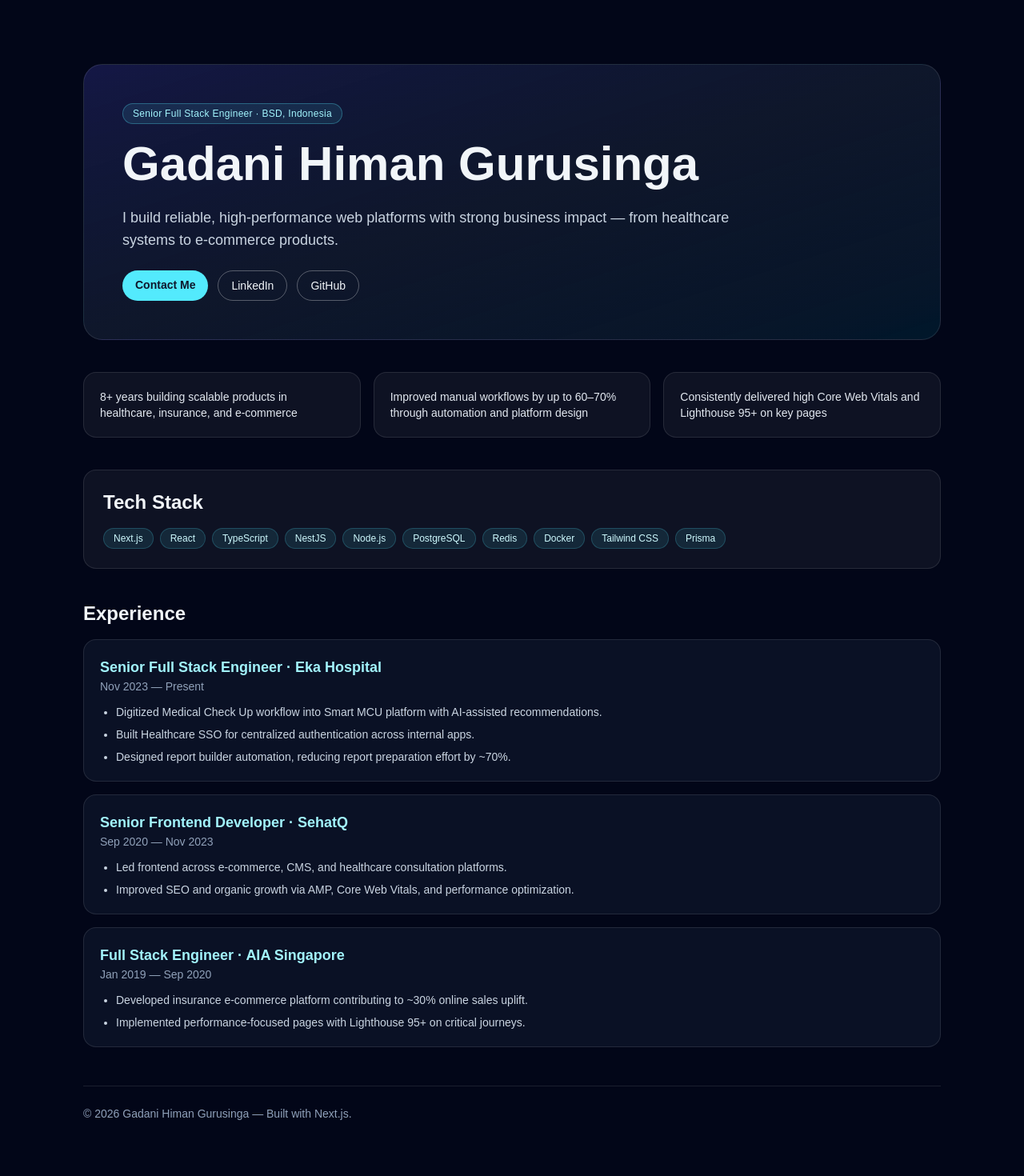
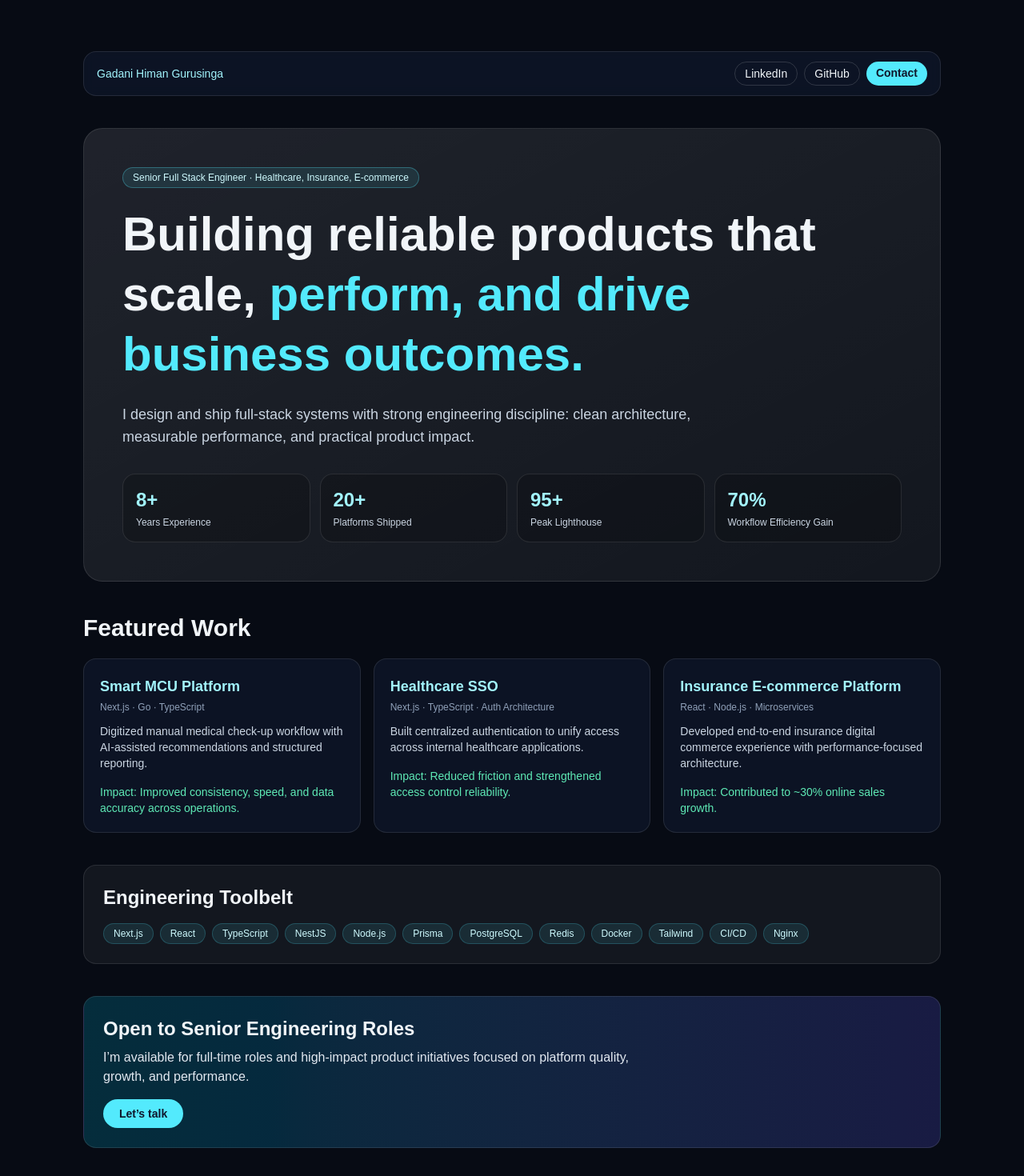
Before and after one commit to agentlucas/portfolio-next, a Next.js app: page / in a window 1280 px wide. Shown: the top 1470 px of the page at 80% size. Built offline with nearby package versions, Linux system fonts and the light colour scheme.

Commit message:
Refresh portfolio UI with modern recruiter-focused layout

```diff
--- a/src/app/page.tsx
+++ b/src/app/page.tsx
@@ -1,136 +1,129 @@
-const highlights = [
-  "8+ years building scalable products in healthcare, insurance, and e-commerce",
-  "Improved manual workflows by up to 60–70% through automation and platform design",
-  "Consistently delivered high Core Web Vitals and Lighthouse 95+ on key pages",
+const metrics = [
+  { label: "Years Experience", value: "8+" },
+  { label: "Platforms Shipped", value: "20+" },
+  { label: "Peak Lighthouse", value: "95+" },
+  { label: "Workflow Efficiency Gain", value: "70%" },
 ];
 
-const skills = [
+const featuredProjects = [
+  {
+    title: "Smart MCU Platform",
+    stack: "Next.js · Go · TypeScript",
+    summary:
+      "Digitized manual medical check-up workflow with AI-assisted recommendations and structured reporting.",
+    impact: "Improved consistency, speed, and data accuracy across operations.",
+  },
+  {
+    title: "Healthcare SSO",
+    stack: "Next.js · TypeScript · Auth Architecture",
+    summary:
+      "Built centralized authentication to unify access across internal healthcare applications.",
+    impact: "Reduced friction and strengthened access control reliability.",
+  },
+  {
+    title: "Insurance E-commerce Platform",
+    stack: "React · Node.js · Microservices",
+    summary:
+      "Developed end-to-end insurance digital commerce experience with performance-focused architecture.",
+    impact: "Contributed to ~30% online sales growth.",
+  },
+];
+
+const toolbelt = [
   "Next.js",
   "React",
   "TypeScript",
   "NestJS",
   "Node.js",
+  "Prisma",
   "PostgreSQL",
   "Redis",
   "Docker",
-  "Tailwind CSS",
-  "Prisma",
-];
-
-const experiences = [
-  {
-    role: "Senior Full Stack Engineer",
-    company: "Eka Hospital",
-    period: "Nov 2023 — Present",
-    points: [
-      "Digitized Medical Check Up workflow into Smart MCU platform with AI-assisted recommendations.",
-      "Built Healthcare SSO for centralized authentication across internal apps.",
-      "Designed report builder automation, reducing report preparation effort by ~70%.",
-    ],
-  },
-  {
-    role: "Senior Frontend Developer",
-    company: "SehatQ",
-    period: "Sep 2020 — Nov 2023",
-    points: [
-      "Led frontend across e-commerce, CMS, and healthcare consultation platforms.",
-      "Improved SEO and organic growth via AMP, Core Web Vitals, and performance optimization.",
-    ],
-  },
-  {
-    role: "Full Stack Engineer",
-    company: "AIA Singapore",
-    period: "Jan 2019 — Sep 2020",
-    points: [
-      "Developed insurance e-commerce platform contributing to ~30% online sales uplift.",
-      "Implemented performance-focused pages with Lighthouse 95+ on critical journeys.",
-    ],
-  },
+  "Tailwind",
+  "CI/CD",
+  "Nginx",
 ];
 
 export default function Home() {
   return (
-    <main className="min-h-screen bg-slate-950 text-slate-100">
-      <div className="mx-auto max-w-6xl px-6 py-14 md:px-10 md:py-20">
-        <section className="rounded-3xl border border-white/10 bg-gradient-to-br from-indigo-500/20 via-slate-900 to-cyan-500/10 p-8 md:p-12">
-          <p className="mb-3 inline-block rounded-full border border-cyan-300/30 bg-cyan-300/10 px-3 py-1 text-xs tracking-wide text-cyan-200">
-            Senior Full Stack Engineer · BSD, Indonesia
-          </p>
-          <h1 className="text-4xl font-bold leading-tight md:text-6xl">
-            Gadani Himan Gurusinga
-          </h1>
-          <p className="mt-4 max-w-3xl text-slate-300 md:text-lg">
-            I build reliable, high-performance web platforms with strong business
-            impact — from healthcare systems to e-commerce products.
+    <main className="min-h-screen bg-[#070b14] text-slate-100 selection:bg-cyan-300/30">
+      <div className="pointer-events-none fixed inset-0 -z-10 overflow-hidden">
+        <div className="absolute -top-24 left-1/2 h-80 w-80 -translate-x-1/2 rounded-full bg-cyan-400/20 blur-3xl" />
+        <div className="absolute bottom-0 right-0 h-72 w-72 rounded-full bg-indigo-500/20 blur-3xl" />
+      </div>
+
+      <div className="mx-auto max-w-6xl px-6 py-12 md:px-10 md:py-16">
+        <header className="sticky top-4 z-20 mb-10 rounded-2xl border border-white/10 bg-slate-900/70 px-4 py-3 backdrop-blur">
+          <div className="flex items-center justify-between gap-4">
+            <p className="text-sm font-medium text-cyan-200">Gadani Himan Gurusinga</p>
+            <div className="flex gap-2 text-xs md:text-sm">
+              <a href="https://linkedin.com/in/gadanihiman" target="_blank" rel="noreferrer" className="rounded-full border border-white/15 px-3 py-1 hover:border-cyan-300/50">LinkedIn</a>
+              <a href="https://github.com/gadanihiman" target="_blank" rel="noreferrer" className="rounded-full border border-white/15 px-3 py-1 hover:border-cyan-300/50">GitHub</a>
+              <a href="mailto:gadanihiman@gmail.com" className="rounded-full bg-cyan-300 px-3 py-1 font-semibold text-slate-900">Contact</a>
+            </div>
+          </div>
+        </header>
+
+        <section className="rounded-3xl border border-white/10 bg-gradient-to-br from-white/10 to-white/5 p-8 md:p-12">
+          <p className="inline-flex rounded-full border border-cyan-300/30 bg-cyan-300/10 px-3 py-1 text-xs text-cyan-100">
+            Senior Full Stack Engineer · Healthcare, Insurance, E-commerce
           </p>
 
-          <div className="mt-6 flex flex-wrap gap-3 text-sm">
-            <a
-              href="mailto:gadanihiman@gmail.com"
-              className="rounded-full bg-cyan-300 px-4 py-2 font-semibold text-slate-900"
-            >
-              Contact Me
-            </a>
-            <a
-              href="https://linkedin.com/in/gadanihiman"
-              target="_blank"
-              rel="noreferrer"
-              className="rounded-full border border-white/30 px-4 py-2"
-            >
-              LinkedIn
-            </a>
-            <a
-              href="https://github.com/gadanihiman"
-              target="_blank"
-              rel="noreferrer"
-              className="rounded-full border border-white/30 px-4 py-2"
-            >
-              GitHub
-            </a>
+          <h1 className="mt-5 max-w-4xl text-4xl font-bold leading-tight md:text-6xl">
+            Building reliable products that scale,
+            <span className="text-cyan-300"> perform, and drive business outcomes.</span>
+          </h1>
+
+          <p className="mt-6 max-w-3xl text-slate-300 md:text-lg">
+            I design and ship full-stack systems with strong engineering discipline: clean architecture,
+            measurable performance, and practical product impact.
+          </p>
+
+          <div className="mt-8 grid gap-3 sm:grid-cols-2 lg:grid-cols-4">
+            {metrics.map((m) => (
+              <div key={m.label} className="rounded-2xl border border-white/10 bg-black/20 p-4">
+                <p className="text-2xl font-bold text-cyan-200">{m.value}</p>
+                <p className="mt-1 text-xs text-slate-300">{m.label}</p>
+              </div>
+            ))}
           </div>
         </section>
 
-        <section className="mt-10 grid gap-4 md:grid-cols-3">
-          {highlights.map((item) => (
-            <article key={item} className="rounded-2xl border border-white/10 bg-white/5 p-5">
-              <p className="text-sm text-slate-200">{item}</p>
-            </article>
-          ))}
+        <section className="mt-10">
+          <h2 className="text-2xl font-semibold md:text-3xl">Featured Work</h2>
+          <div className="mt-5 grid gap-4 md:grid-cols-3">
+            {featuredProjects.map((p) => (
+              <article key={p.title} className="rounded-2xl border border-white/10 bg-slate-900/70 p-5 transition hover:-translate-y-1 hover:border-cyan-300/40">
+                <h3 className="text-lg font-semibold text-cyan-200">{p.title}</h3>
+                <p className="mt-1 text-xs text-slate-400">{p.stack}</p>
+                <p className="mt-3 text-sm text-slate-300">{p.summary}</p>
+                <p className="mt-4 text-sm font-medium text-emerald-300">Impact: {p.impact}</p>
+              </article>
+            ))}
+          </div>
         </section>
 
         <section className="mt-10 rounded-2xl border border-white/10 bg-white/5 p-6">
-          <h2 className="text-2xl font-semibold">Tech Stack</h2>
+          <h2 className="text-2xl font-semibold">Engineering Toolbelt</h2>
           <div className="mt-4 flex flex-wrap gap-2">
-            {skills.map((skill) => (
-              <span key={skill} className="rounded-full border border-cyan-300/20 bg-cyan-300/10 px-3 py-1 text-xs text-cyan-100">
-                {skill}
+            {toolbelt.map((item) => (
+              <span key={item} className="rounded-full border border-cyan-300/20 bg-cyan-300/10 px-3 py-1 text-xs text-cyan-100">
+                {item}
               </span>
             ))}
           </div>
         </section>
 
-        <section className="mt-10">
-          <h2 className="text-2xl font-semibold">Experience</h2>
-          <div className="mt-4 space-y-4">
-            {experiences.map((exp) => (
-              <article key={exp.company} className="rounded-2xl border border-white/10 bg-slate-900/70 p-5">
-                <h3 className="text-lg font-semibold text-cyan-200">
-                  {exp.role} · {exp.company}
-                </h3>
-                <p className="text-sm text-slate-400">{exp.period}</p>
-                <ul className="mt-3 list-disc space-y-2 pl-5 text-sm text-slate-300">
-                  {exp.points.map((point) => (
-                    <li key={point}>{point}</li>
-                  ))}
-                </ul>
-              </article>
-            ))}
-          </div>
+        <section className="mt-10 rounded-2xl border border-white/10 bg-gradient-to-r from-cyan-500/20 to-indigo-500/20 p-6">
+          <h2 className="text-2xl font-semibold">Open to Senior Engineering Roles</h2>
+          <p className="mt-2 max-w-2xl text-slate-200">
+            I’m available for full-time roles and high-impact product initiatives focused on platform quality,
+            growth, and performance.
+          </p>
+          <a href="mailto:gadanihiman@gmail.com" className="mt-4 inline-block rounded-full bg-cyan-300 px-5 py-2 text-sm font-semibold text-slate-900">
+            Let’s talk
+          </a>
         </section>
-
-        <footer className="mt-12 border-t border-white/10 pt-6 text-sm text-slate-400">
-          © {new Date().getFullYear()} Gadani Himan Gurusinga — Built with Next.js.
-        </footer>
       </div>
     </main>
   );
```
